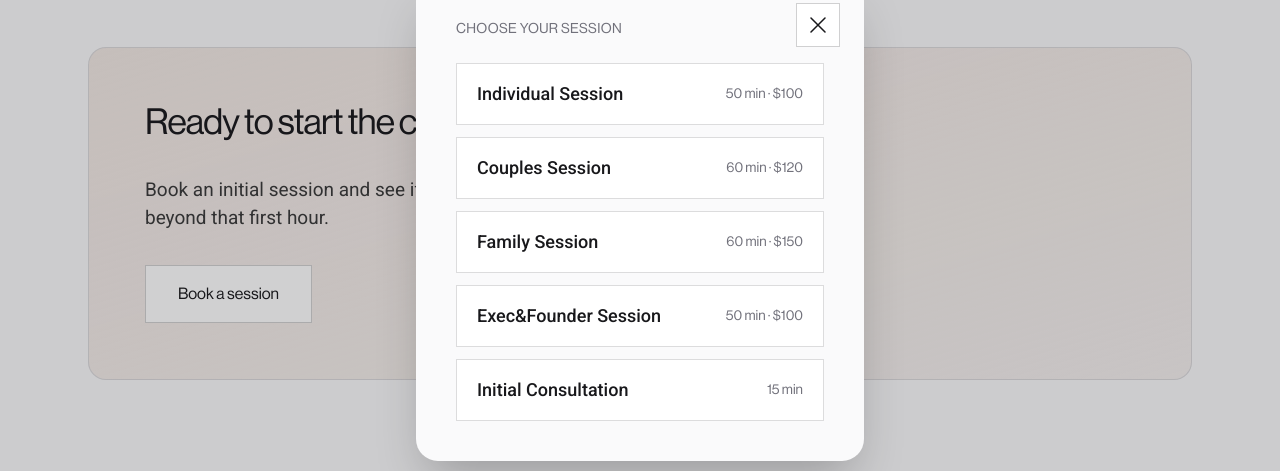
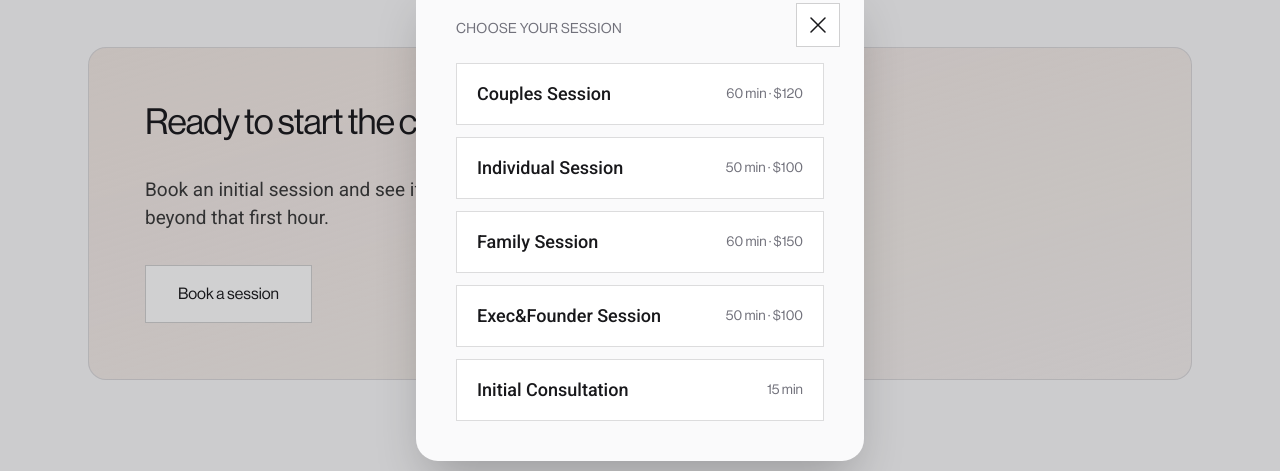
Before and after one commit to martamindacc/Aether, a Next.js app: page /about in a window 1280 px wide. Both pictures are taken after a click on the button "Book a session". Shown: the part 1213-1684 px from the top of the page. Built offline with nearby package versions, Linux system fonts and the light colour scheme.

Commit message:
Show couples session first in booking modal

```diff
--- a/components/booking-modal.tsx
+++ b/components/booking-modal.tsx
@@ -17,6 +17,11 @@ export function BookingModal({
   const [step, setStep] = useState<"select" | "schedule">("select")
 
   const selectedProduct = PRODUCTS.find((product) => product.id === selectedId)
+  const bookingProducts = [...PRODUCTS].sort((a, b) => {
+    if (a.id === "couples-session") return -1
+    if (b.id === "couples-session") return 1
+    return 0
+  })
   const labels = language === "no"
     ? {
         chooseSession: "Velg din økt",
@@ -81,7 +86,7 @@ export function BookingModal({
             <>
               <p className="pr-12 text-xs uppercase tracking-wide text-zinc-500 sm:text-sm">{labels.chooseSession}</p>
               <div className="flex flex-col gap-3">
-                {PRODUCTS.map((product) => (
+                {bookingProducts.map((product) => (
                   <button
                     key={product.id}
                     onClick={() => handleSelect(product.id)}
```
